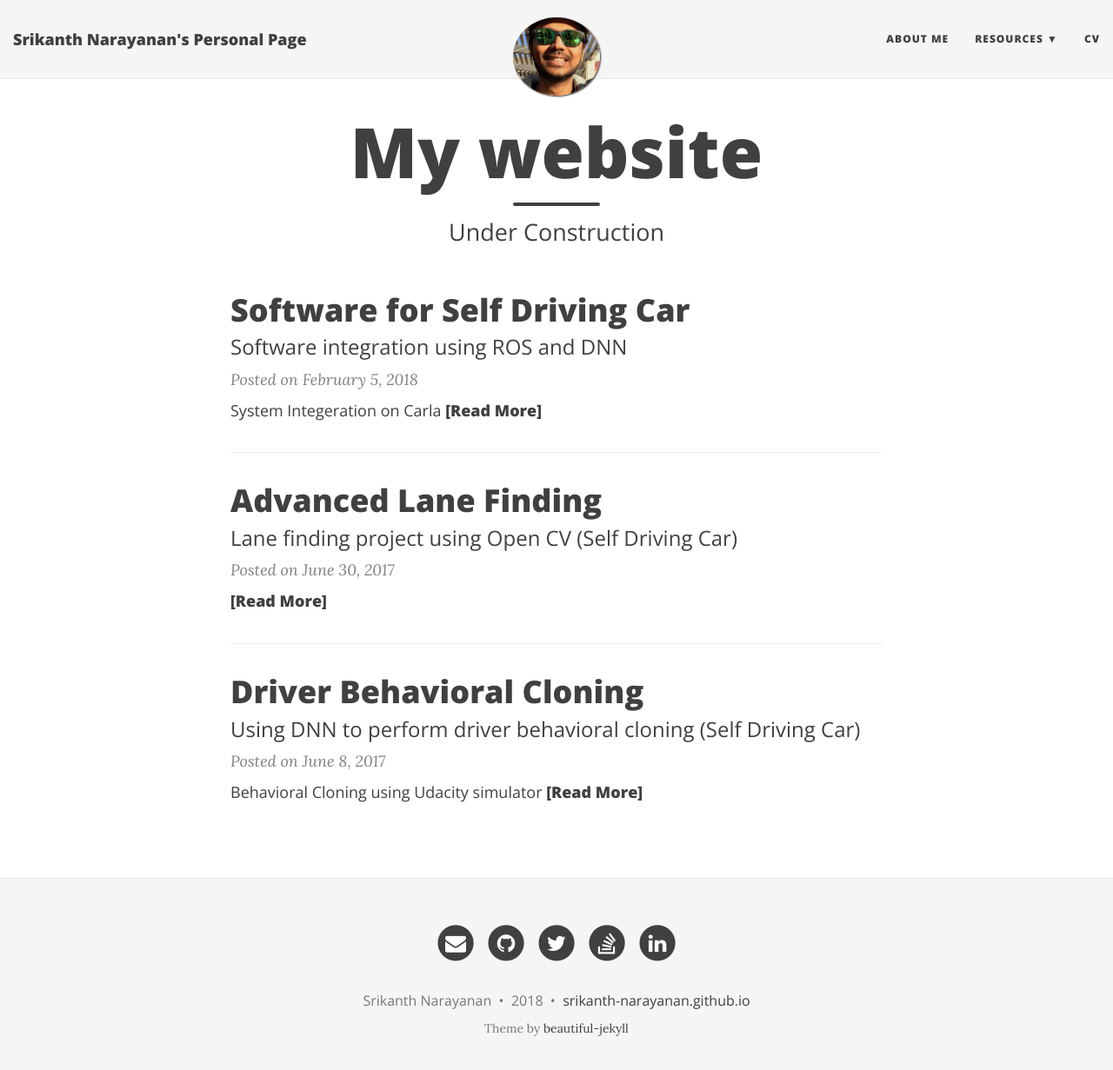
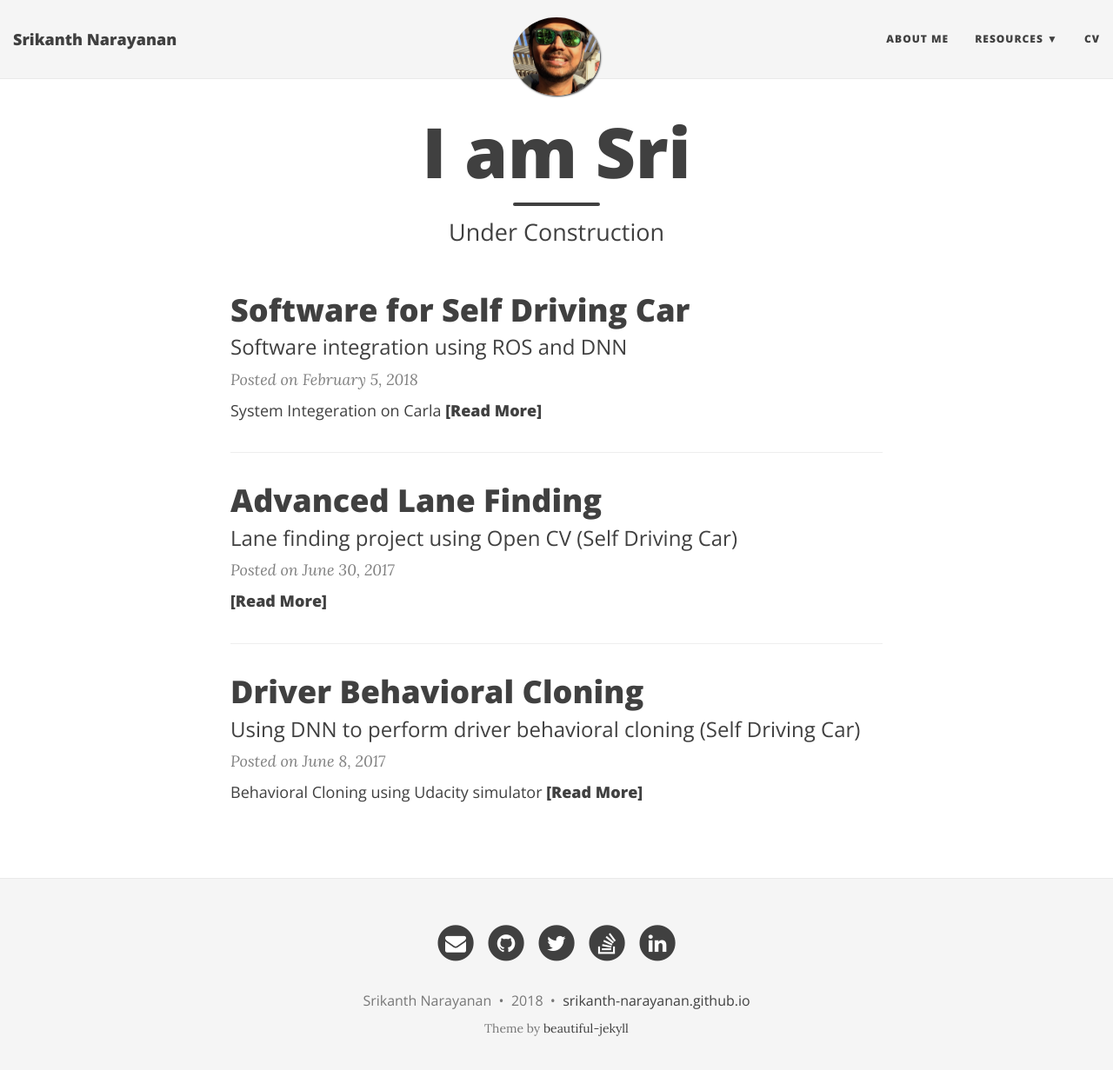
Before and after one commit to srikanth-narayanan/srikanth-narayanan.github.io, a Jekyll site: the page built from index.html, in a window 1280 px wide and 1244 px high. Shown: the top 1231 px of the window at 87% size. Built offline with Jekyll 4.4.1, drawn with Linux system fonts in a browser that asks for light colours; nearby versions of some CDN libraries; the list of posts is cut into pages by our own code.

Commit message:
Update Yaml page name and Index Title

```diff
--- a/_config.yml
+++ b/_config.yml
@@ -14,7 +14,7 @@ baseurl: ""
 # Of course don't forget to change the username and projectname to YOUR username and project
 
 # Name of website
-title: Srikanth Narayanan's Personal Page
+title: Srikanth Narayanan
 
 # Short description of your site
 description: The site contains my blogs and about me!
--- a/index.html
+++ b/index.html
@@ -1,6 +1,6 @@
 ---
 layout: page
-title: My website
+title: I am Sri
 subtitle: Under Construction
 use-site-title: true
 ---
```
